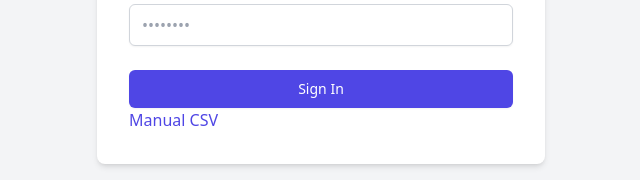
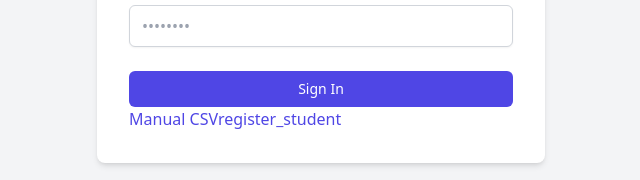
Before and after one commit to rishu458/NewAttend, a React (Create React App) app: page / in a window 1280 px wide. Shown: the part 421-601 px from the top of the page, without its empty margins (319-959 px from the left). Built offline with nearby package versions, Linux system fonts and the light colour scheme.

Commit message:
Added security features to log in and password reset pages

```diff
--- a/src/components/change_password.js
+++ b/src/components/change_password.js
@@ -7,21 +7,35 @@ function PasswordReset() {
   const [otp, setOtp] = useState("");
   const [otpSent, setOtpSent] = useState(false);
   const [loading, setLoading] = useState(false);
+  const [cooldown, setCooldown] = useState(false);
+
 
   // Generate OTP
   const handleGenerateOtp = async () => {
-    if (!email || !newPassword || !confirmPassword) {
-      alert("Please fill all fields before generating OTP");
+
+    if (loading) return;
+    // replace validation with your own rules if needed
+    if (!email.includes("@")) {
+      alert("Please enter a valid email address");
       return;
     }
-
+    if (newPassword.length < 3) {
+      alert("Password must be at least 3 characters long");
+      return;
+    }
     if (newPassword !== confirmPassword) {
       alert("Passwords do not match");
       return;
     }
 
+    if (!email || !newPassword || !confirmPassword) {
+      alert("Please fill all fields before generating OTP");
+      return;
+    }
+    setLoading(true);
+
     try {
-      setLoading(true);
+
       const res = await fetch(
         "http://localhost:5000/api/student/generate-otp",
         {
@@ -35,6 +49,10 @@ function PasswordReset() {
       if (res.ok) {
         alert("OTP sent to your email!");
         setOtpSent(true);
+        setCooldown(true);
+        setTimeout(() => {
+          setCooldown(false);
+        }, 30000); // 30 second cooldown
       } else {
         alert(data.message || "Failed to generate OTP");
       }
@@ -49,6 +67,14 @@ function PasswordReset() {
   // Submit new password with OTP
   const handleSubmit = async (e) => {
     e.preventDefault();
+
+
+    if (loading) return;
+
+    if (!otpSent) {
+      alert("Please generate an OTP first");
+      return;
+    }
 
     if (!otp) {
       alert("Please enter the OTP sent to your email");
@@ -149,12 +175,14 @@ function PasswordReset() {
             <button
               type="button"
               onClick={handleGenerateOtp}
-              disabled={loading}
+              disabled={loading || cooldown}
               className={`flex-1 bg-green-500 text-white py-2 rounded-lg hover:bg-green-600 transition-colors font-semibold ${
                 loading ? "opacity-50 cursor-not-allowed" : ""
               }`}
             >
-              {loading ? "Processing..." : "Generate OTP"}
+              {loading ? "Processing..."
+              : cooldown ? "Please wait 30 seconds..."
+              : "Generate OTP"}
             </button>
 
             {otpSent && (
--- a/src/components/login_panel.js
+++ b/src/components/login_panel.js
@@ -6,10 +6,24 @@ const LoginPanel = () => {
   const [password, setPassword] = useState('');
   const [error, setError] = useState('');
   const navigate = useNavigate();
+  const [loading, setLoading] = useState(false);
 
   const handleSubmit = async (e) => {
   e.preventDefault();
   setError('');
+  // Optional: Add a loading state to prevent multiple submissions
+  if (loading) return; // 🚫 prevents multiple clicks
+
+  // Input validation (optional but recommended)
+  if (!email.includes("@")) {
+    setError("Please enter a valid email address.");
+    return;
+  }
+  if (password.length < 3) {
+    setError("Password must be at least 3 characters long.");
+    return;
+  }
+  setLoading(true); // 🚀 start loading
 
   try {
     const response = await fetch('http://localhost:5000/api/login', {
@@ -34,10 +48,12 @@ const LoginPanel = () => {
       }
     } else {
       // ✅ This will display "User not found 👤⛔" or "Invalid credentials"
-      setError(data.message);
+      setError("Invalid email or password");
     }
   } catch (err) {
     setError('Server error. Please check if your backend is running.');
+  } finally {
+    setLoading(false); // 🚀 stop loading
   }
 };
 
@@ -81,9 +97,14 @@ const LoginPanel = () => {
 
           <button
             type="submit"
-            className="w-full flex justify-center py-2 px-4 border border-transparent rounded-md shadow-sm text-sm font-medium text-white bg-indigo-600 hover:bg-indigo-700 focus:outline-none focus:ring-2 focus:ring-offset-2 focus:ring-indigo-500 transition-colors"
+            disabled={loading}
+            className={`w-full flex justify-center py-2 px-4 rounded-md text-sm font-medium text-white transition-colors ${
+              loading
+              ? "bg-gray-400 cursor-not-allowed"
+              : "bg-indigo-600 hover:bg-indigo-700"
+            }`}
           >
-            Sign In
+          {loading ? "Signing In..." : "Sign In"}
           </button>
           <span
            onClick={() => navigate('/register')}
@@ -93,7 +114,13 @@ const LoginPanel = () => {
           <span
             onClick={() => navigate('/register-csv')}
             className="text-indigo-600 hover:underline cursor-pointer"
-            >     CSV</span>
+            >     CSV
+            </span>
+            <span
+           onClick={() => navigate('/reset-password-students')}
+           className="text-indigo-600 hover:underline cursor-pointer"
+          >register_student
+          </span>
         </form>
       </div>
     </div>
```
